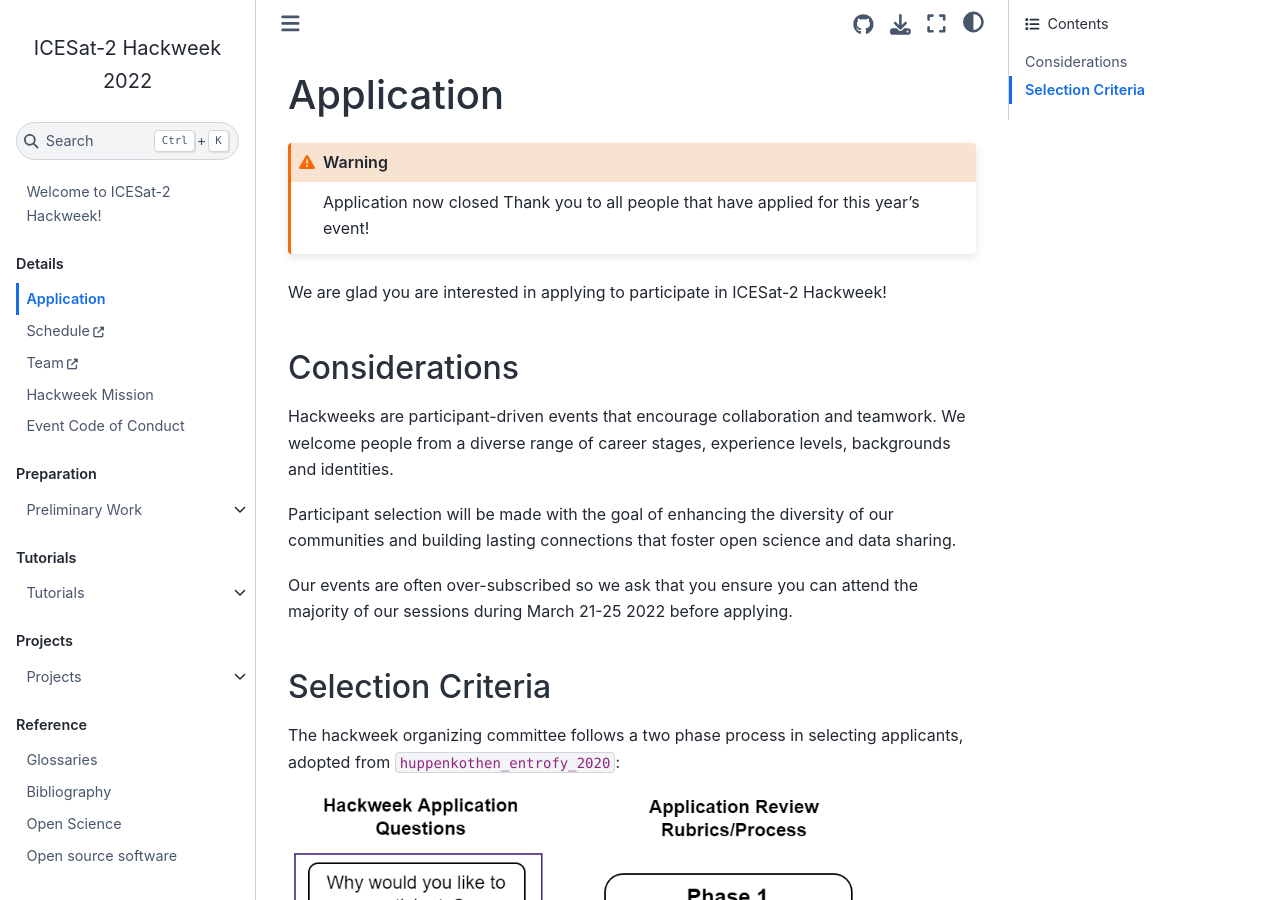
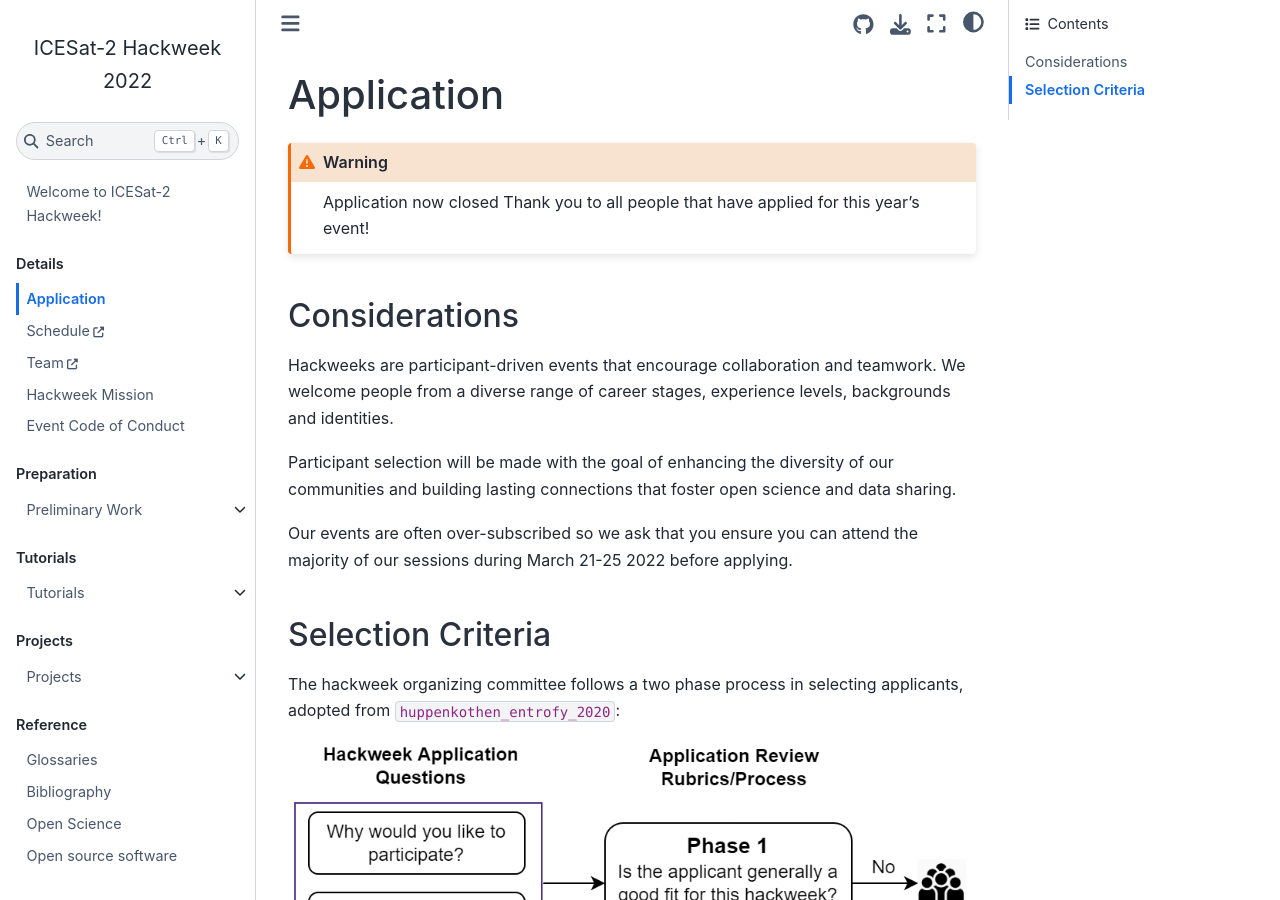
Before and after one commit to ICESAT-2HackWeek/website2022, a Jupyter Book: the page built from book/application.md, in a window 1280 px wide and 900 px high. Built offline with Jupyter Book 1.0.4 settings and Sphinx 7.4.7 and the Sphinx Book theme 1.1.4, drawn with Linux system fonts in a browser that asks for light colours; cross-references to code outside the pages are shown as plain code.

Commit message:
remove sentence on application page

````diff
--- a/book/application.md
+++ b/book/application.md
@@ -3,8 +3,6 @@
 ```{warning} Application now closed
 Thank you to all people that have applied for this year's event!
 ```
-
-We are glad you are interested in applying to participate in {{hackweek}}!
 
 ## Considerations
 
````
